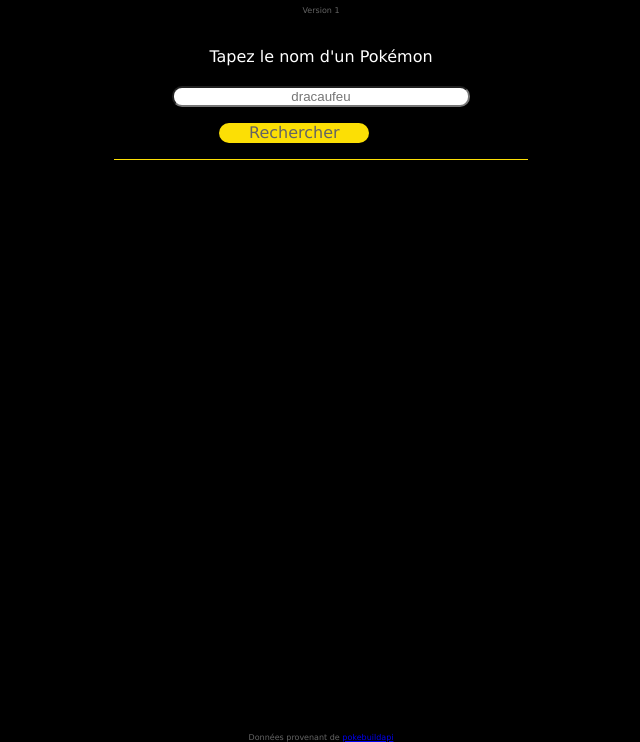
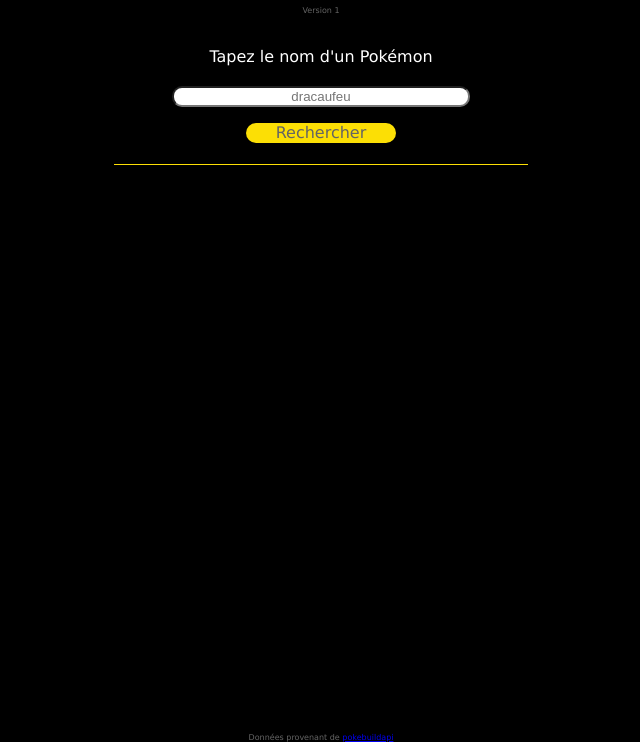
Before and after one commit to MathieuDurand28/pokeViewer, a plain HTML site: page index.html in a window 1280 px wide. Shown: the part 58-800 px from the top of the page, without its empty margins (319-959 px from the left). Drawn offline with Linux system fonts and the light colour scheme.

Commit message:
correction alignement bouton

```diff
--- a/css/style.css
+++ b/css/style.css
@@ -40,6 +40,12 @@
     margin-top: 30px;
 }
 
+.butt {
+    display: flex;
+    flex-direction: row;
+    justify-content: center;
+}
+
 .button{
     color: var(--text-color-grey);
     font-size: var(--text-size-medium);
@@ -47,7 +53,6 @@
     width: 150px;
     height: 20px;
     border-radius: 10px;
-    margin-left: 105px;
     cursor: pointer;
 }
 .button:hover {
--- a/index.html
+++ b/index.html
@@ -17,6 +17,8 @@
     <div class="search-area">
         <label class="ss-title" for="search">Tapez le nom d'un Pokémon</label>
         <input type="text" name="pokemon" id="search" placeholder="dracaufeu">
+    </div>
+    <div class="butt">
         <p class="button">Rechercher</p>
     </div>
     <div class="trait"></div>
```
